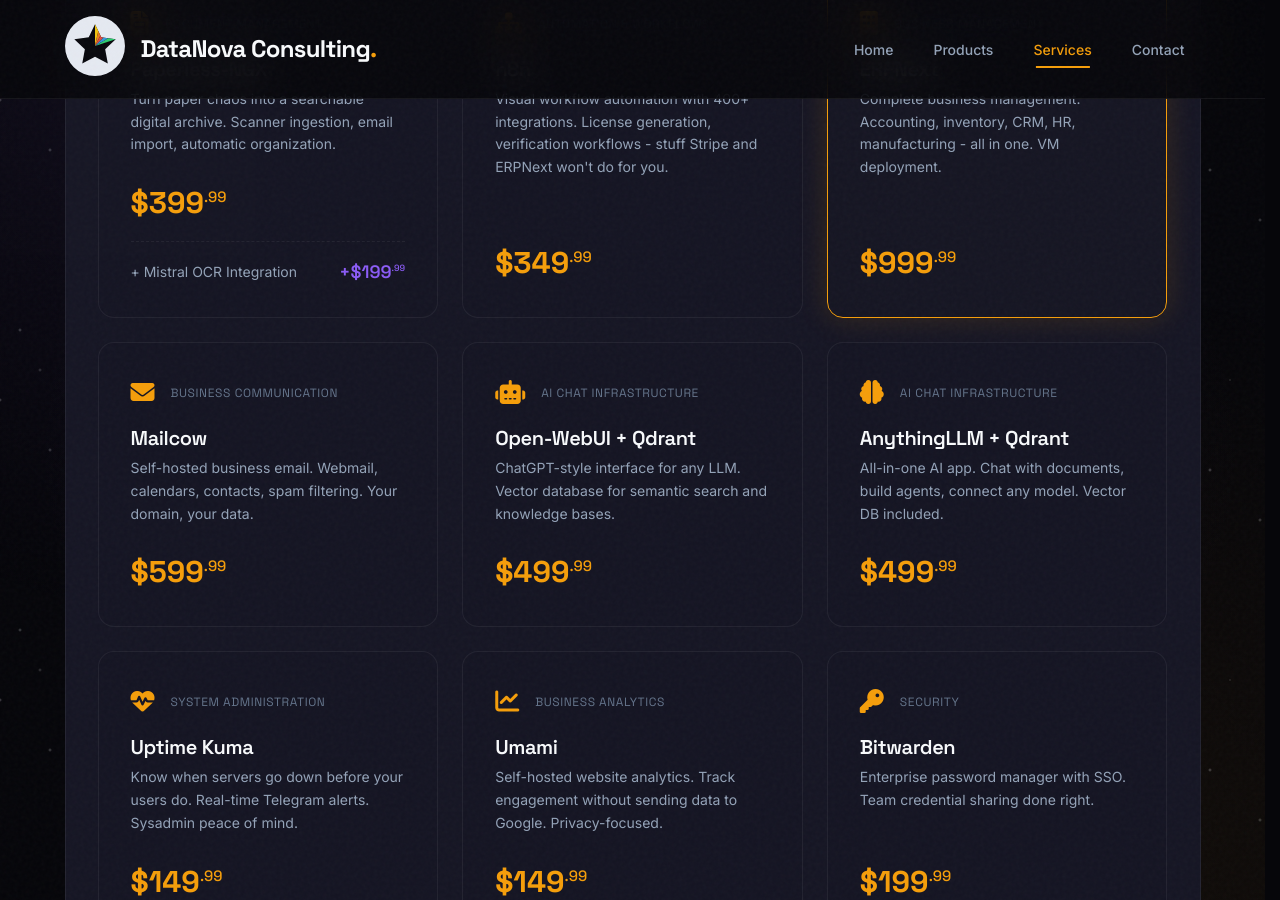
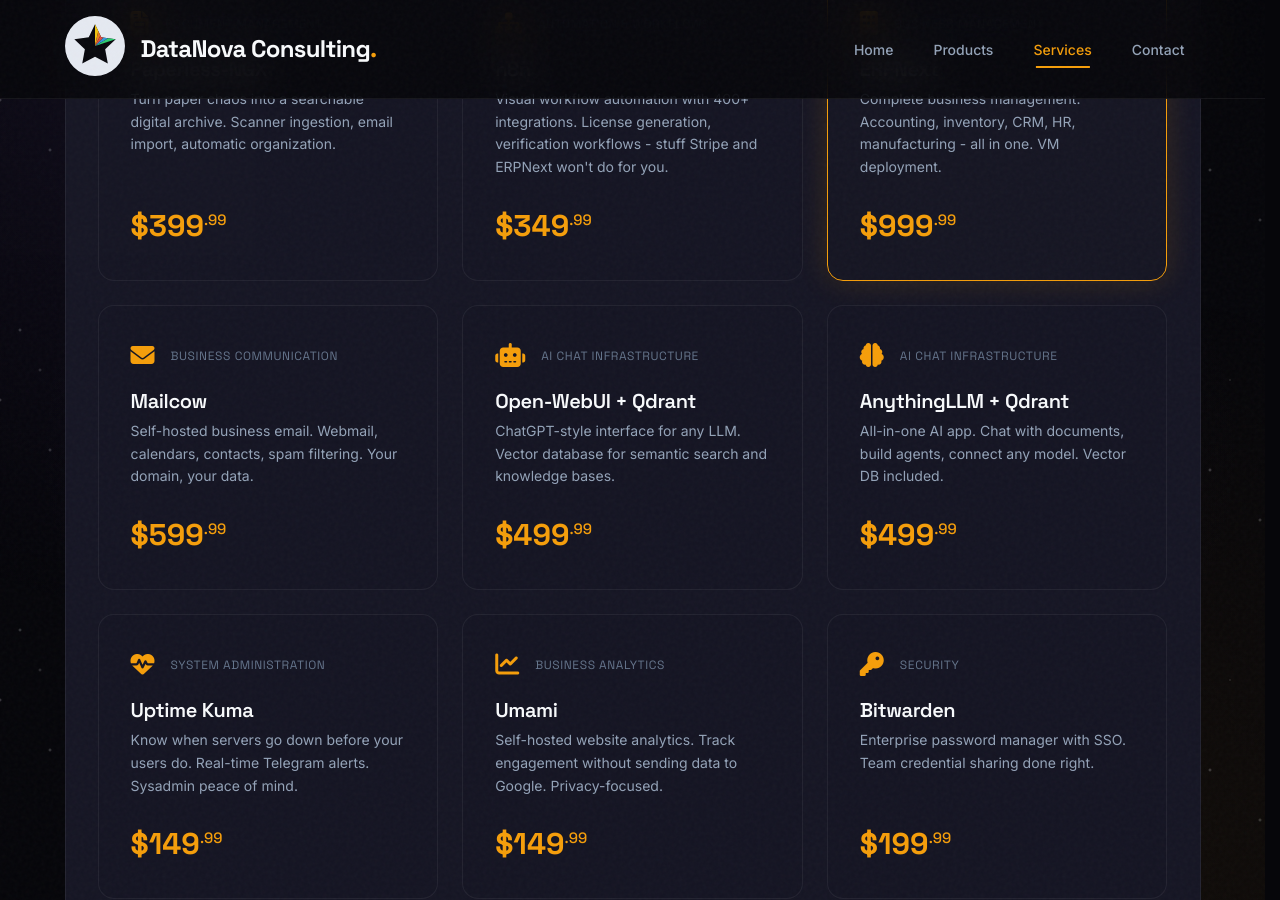
Before and after one commit to andrewtcrooks/andrewtcrooks.github.io, a Jekyll site: the page built from services.html, in a window 1280 px wide and 900 px high, scrolled down 1343 px. Built offline with Jekyll 4.4.1, drawn with Linux system fonts in a browser that asks for light colours; some web fonts are replaced.

Commit message:
Remove duplicate Mistral OCR pricing from Paperless card

```diff
--- a/services.html
+++ b/services.html
@@ -47,10 +47,6 @@
                 <h3>Paperless-NGX</h3>
                 <p>Turn paper chaos into a searchable digital archive. Scanner ingestion, email import, automatic organization.</p>
                 <div class="app-price">$399<sup class="cents">.99</sup></div>
-                <div class="app-addon">
-                    <span class="addon-label">+ Mistral OCR Integration</span>
-                    <span class="addon-price">+$199<sup class="cents">.99</sup></span>
-                </div>
             </div>
 
             <!-- Automation -->
```
